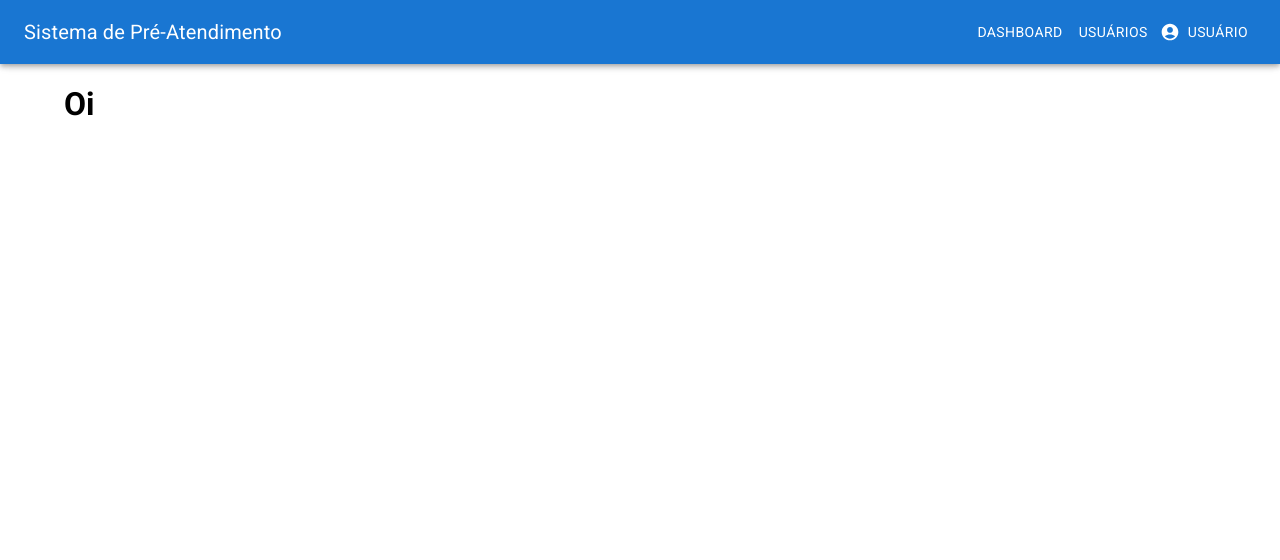
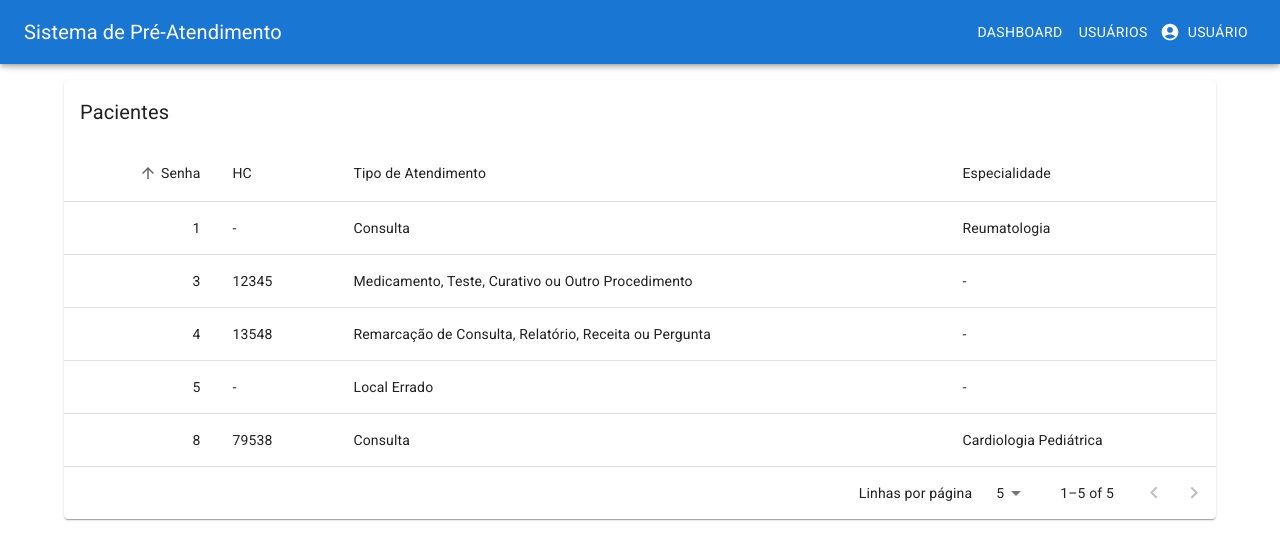
Before and after one commit to BrunoDeMarco/mc855-g6, a React (Create React App) app in the folder application/: page /dashboard in a window 1280 px wide. Shown: the top 560 px of the page. Built offline with nearby package versions, Linux system fonts and the light colour scheme.

Commit message:
Layout dashboard

```diff
--- a/application/src/hospital/Dashboard/Dashboard.tsx
+++ b/application/src/hospital/Dashboard/Dashboard.tsx
@@ -1,11 +1,274 @@
-import React from "react";
-import { HospitalBaseLayout } from "../components/HospitalBaseLayout/HospitalBaseLayout";
+import * as React from 'react';
+import Box from '@mui/material/Box';
+import Table from '@mui/material/Table';
+import TableBody from '@mui/material/TableBody';
+import TableCell from '@mui/material/TableCell';
+import TableContainer from '@mui/material/TableContainer';
+import TableHead from '@mui/material/TableHead';
+import TablePagination from '@mui/material/TablePagination';
+import TableRow from '@mui/material/TableRow';
+import TableSortLabel from '@mui/material/TableSortLabel';
+import Toolbar from '@mui/material/Toolbar';
+import Typography from '@mui/material/Typography';
+import Paper from '@mui/material/Paper';
+import { visuallyHidden } from '@mui/utils';
+import { HospitalBaseLayout } from '../components/HospitalBaseLayout/HospitalBaseLayout';
+
+interface Data {
+  number: number;
+  hc: string;
+  service: string;
+  specialty: string;
+}
+
+// TODO change to retrieve data from API
+function createData(
+  number: number,
+  hc: string,
+  service: string,
+  specialty: string,
+): Data {
+  hc = (hc ? hc : '-');
+  service = (service ? service : '-');
+  specialty = (specialty ? specialty : '-');
+  return {
+    number,
+    hc,
+    service,
+    specialty,
+  };
+}
+
+const rows = [
+  createData(1, '', 'Consulta', 'Reumatologia'),
+  createData(3, '12345', 'Medicamento, Teste, Curativo ou Outro Procedimento', ''),
+  createData(4, '13548', 'Remarcação de Consulta, Relatório, Receita ou Pergunta', ''),
+  createData(5, '', 'Local Errado', ''),
+  createData(8, '79538', 'Consulta', 'Cardiologia Pediátrica'),
+];
+
+function descendingComparator<T>(a: T, b: T, orderBy: keyof T) {
+  if (b[orderBy] < a[orderBy]) {
+    return -1;
+  }
+  if (b[orderBy] > a[orderBy]) {
+    return 1;
+  }
+  return 0;
+}
+
+type Order = 'asc' | 'desc';
+
+function getComparator<Key extends keyof any>(
+  order: Order,
+  orderBy: Key,
+): (
+  a: { [key in Key]: number | string },
+  b: { [key in Key]: number | string },
+) => number {
+  return order === 'desc'
+    ? (a, b) => descendingComparator(a, b, orderBy)
+    : (a, b) => -descendingComparator(a, b, orderBy);
+}
+
+// This method is created for cross-browser compatibility, if you don't
+// need to support IE11, you can use Array.prototype.sort() directly
+function stableSort<T>(array: readonly T[], comparator: (a: T, b: T) => number) {
+  const stabilizedThis = array.map((el, index) => [el, index] as [T, number]);
+  stabilizedThis.sort((a, b) => {
+    const order = comparator(a[0], b[0]);
+    if (order !== 0) {
+      return order;
+    }
+    return a[1] - b[1];
+  });
+  return stabilizedThis.map((el) => el[0]);
+}
+
+interface HeadCell {
+  id: keyof Data;
+  label: string;
+  numeric: boolean;
+}
+
+const headCells: readonly HeadCell[] = [
+  {
+    id: 'number',
+    numeric: true,
+    label: 'Senha',
+  },
+  {
+    id: 'hc',
+    numeric: false,
+    label: 'HC',
+  },
+  {
+    id: 'service',
+    numeric: false,
+    label: 'Tipo de Atendimento',
+  },
+  {
+    id: 'specialty',
+    numeric: false,
+    label: 'Especialidade',
+  },
+];
+
+interface EnhancedTableProps {
+  onRequestSort: (event: React.MouseEvent<unknown>, property: keyof Data) => void;
+  order: Order;
+  orderBy: string;
+}
+
+function EnhancedTableHead(props: EnhancedTableProps) {
+  const { order, orderBy, onRequestSort } =
+    props;
+  const createSortHandler =
+    (property: keyof Data) => (event: React.MouseEvent<unknown>) => {
+      onRequestSort(event, property);
+    };
+
+  return (
+    <TableHead>
+      <TableRow>
+        {headCells.map((headCell) => (
+          <TableCell
+            key={headCell.id}
+            align={headCell.numeric ? 'right' : 'left'}
+            sortDirection={orderBy === headCell.id ? order : false}
+          >
+            <TableSortLabel
+              active={orderBy === headCell.id}
+              direction={orderBy === headCell.id ? order : 'asc'}
+              onClick={createSortHandler(headCell.id)}
+            >
+              {headCell.label}
+              {orderBy === headCell.id ? (
+                <Box component="span" sx={visuallyHidden}>
+                  {order === 'desc' ? 'sorted descending' : 'sorted ascending'}
+                </Box>
+              ) : null}
+            </TableSortLabel>
+          </TableCell>
+        ))}
+      </TableRow>
+    </TableHead>
+  );
+}
+
+interface EnhancedTableToolbarProps {
+  numSelected: number;
+}
+
+const EnhancedTableToolbar = () => {
+
+  return (
+    <Toolbar
+      sx={{
+        pl: { sm: 2 },
+        pr: { xs: 1, sm: 1 },
+      }}
+    >
+      <Typography
+        sx={{ flex: '1 1 100%' }}
+        variant="h6"
+        id="tableTitle"
+        component="div"
+      >
+        Pacientes
+      </Typography>
+    </Toolbar>
+  );
+};
 
 export const Dashboard: React.FC = () => {
+  const [order, setOrder] = React.useState<Order>('asc');
+  const [orderBy, setOrderBy] = React.useState<keyof Data>('number');
+  const [page, setPage] = React.useState(0);
+  const [rowsPerPage, setRowsPerPage] = React.useState(5);
+
+  const handleRequestSort = (
+    event: React.MouseEvent<unknown>,
+    property: keyof Data,
+  ) => {
+    const isAsc = orderBy === property && order === 'asc';
+    setOrder(isAsc ? 'desc' : 'asc');
+    setOrderBy(property);
+  };
+
+  const handleChangePage = (event: unknown, newPage: number) => {
+    setPage(newPage);
+  };
+
+  const handleChangeRowsPerPage = (event: React.ChangeEvent<HTMLInputElement>) => {
+    setRowsPerPage(parseInt(event.target.value, 10));
+    setPage(0);
+  };
+
+  // Avoid a layout jump when reaching the last page with empty rows.
+  const emptyRows =
+    page > 0 ? Math.max(0, (1 + page) * rowsPerPage - rows.length) : 0;
 
   return (
     <HospitalBaseLayout>
-      <h1>Oi</h1>
+      <Box sx={{ width: '100%'}}>
+        <Paper sx={{ width: '100%', mb: 2 }}>
+          <EnhancedTableToolbar />
+          <TableContainer>
+            <Table
+              sx={{ minWidth: 750 }}
+              aria-labelledby="tableTitle"
+              size={'medium'}
+            >
+              <EnhancedTableHead
+                order={order}
+                orderBy={orderBy}
+                onRequestSort={handleRequestSort}
+              />
+              <TableBody>
+                {/* if you don't need to support IE11, you can replace the `stableSort` call with:
+                rows.slice().sort(getComparator(order, orderBy)) */}
+                {stableSort(rows, getComparator(order, orderBy))
+                  .slice(page * rowsPerPage, page * rowsPerPage + rowsPerPage)
+                  .map((row, index) => {
+
+                    return (
+                      <TableRow
+                        hover
+                        tabIndex={-1}
+                        key={row.number}
+                      >
+                        <TableCell align="right">{row.number}</TableCell>
+                        <TableCell align="left">{row.hc}</TableCell>
+                        <TableCell align="left">{row.service}</TableCell>
+                        <TableCell align="left">{row.specialty}</TableCell>
+                      </TableRow>
+                    );
+                  })}
+                {emptyRows > 0 && (
+                  <TableRow
+                    style={{
+                      height: 53 * emptyRows,
+                    }}
+                  >
+                    <TableCell colSpan={4} />
+                  </TableRow>
+                )}
+              </TableBody>
+            </Table>
+          </TableContainer>
+          <TablePagination
+            rowsPerPageOptions={[5, 10, 25]}
+            component="div"
+            count={rows.length}
+            rowsPerPage={rowsPerPage}
+            page={page}
+            onPageChange={handleChangePage}
+            onRowsPerPageChange={handleChangeRowsPerPage}
+            labelRowsPerPage='Linhas por página'
+          />
+        </Paper>
+      </Box>
     </HospitalBaseLayout>
   );
-};
+}
--- a/application/src/hospital/components/HospitalBaseLayout/HospitalBaseLayout.tsx
+++ b/application/src/hospital/components/HospitalBaseLayout/HospitalBaseLayout.tsx
@@ -3,7 +3,6 @@ import React from "react";
 import { Box } from "@mui/material";
 import GlobalHospitalStyle from "../../globalHospitalStyle";
 import { HospitalHeader } from "../HospitalHeader/HospitalHeader";
-import Toolbar from '@mui/material/Toolbar';
 
 interface IHospitalBaseLayoutProps {
   children?: React.ReactNode;
@@ -14,7 +13,7 @@ export const HospitalBaseLayout: React.FC<IHospitalBaseLayoutProps> = ({ childre
     <div>
       <GlobalHospitalStyle />
       <HospitalHeader />
-      <Box component="main" sx={{ p: 8 }}>
+      <Box component="main" sx={{ p: 8, mt: 2 }}>
         {children}
       </Box>
     </div>
```
